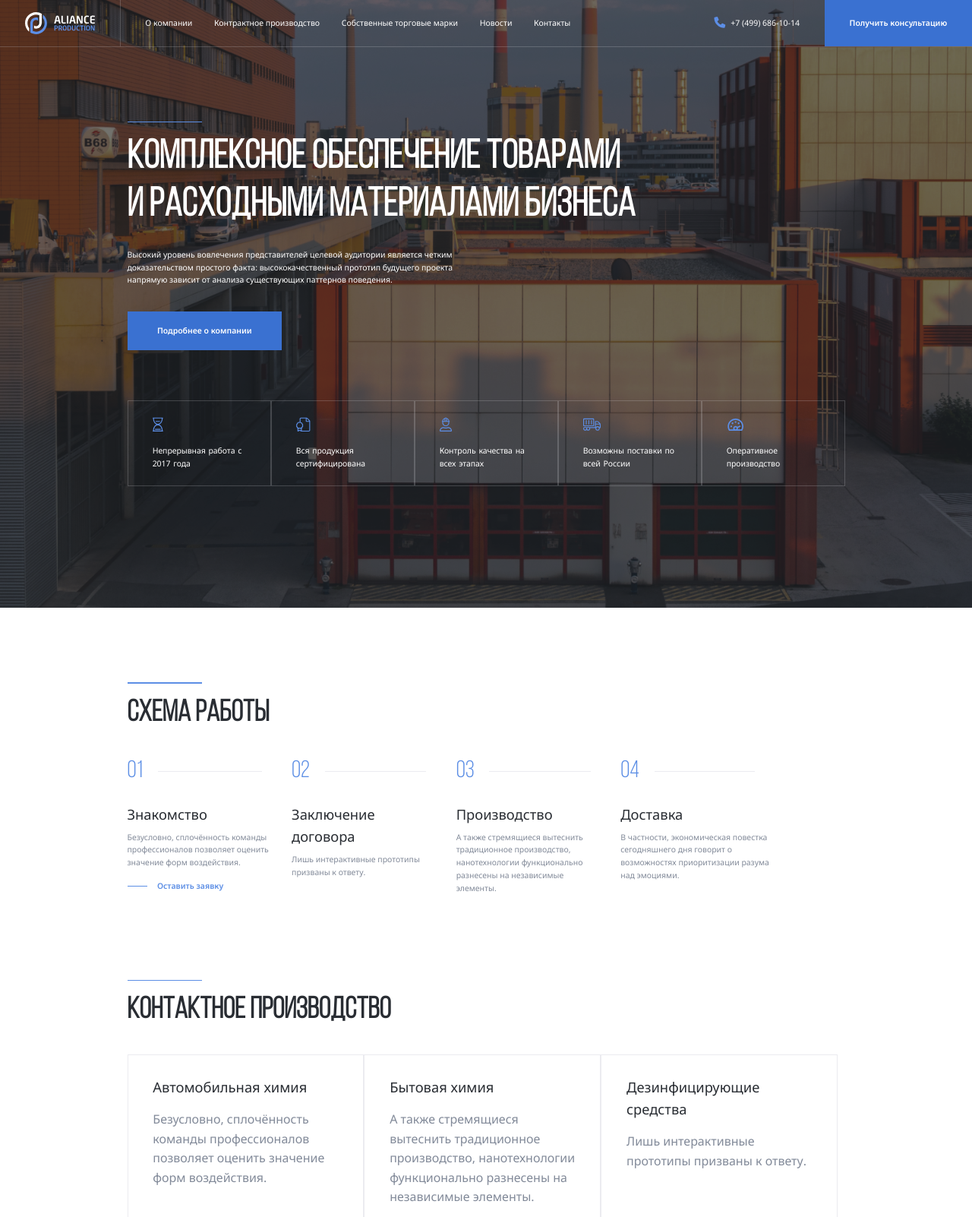
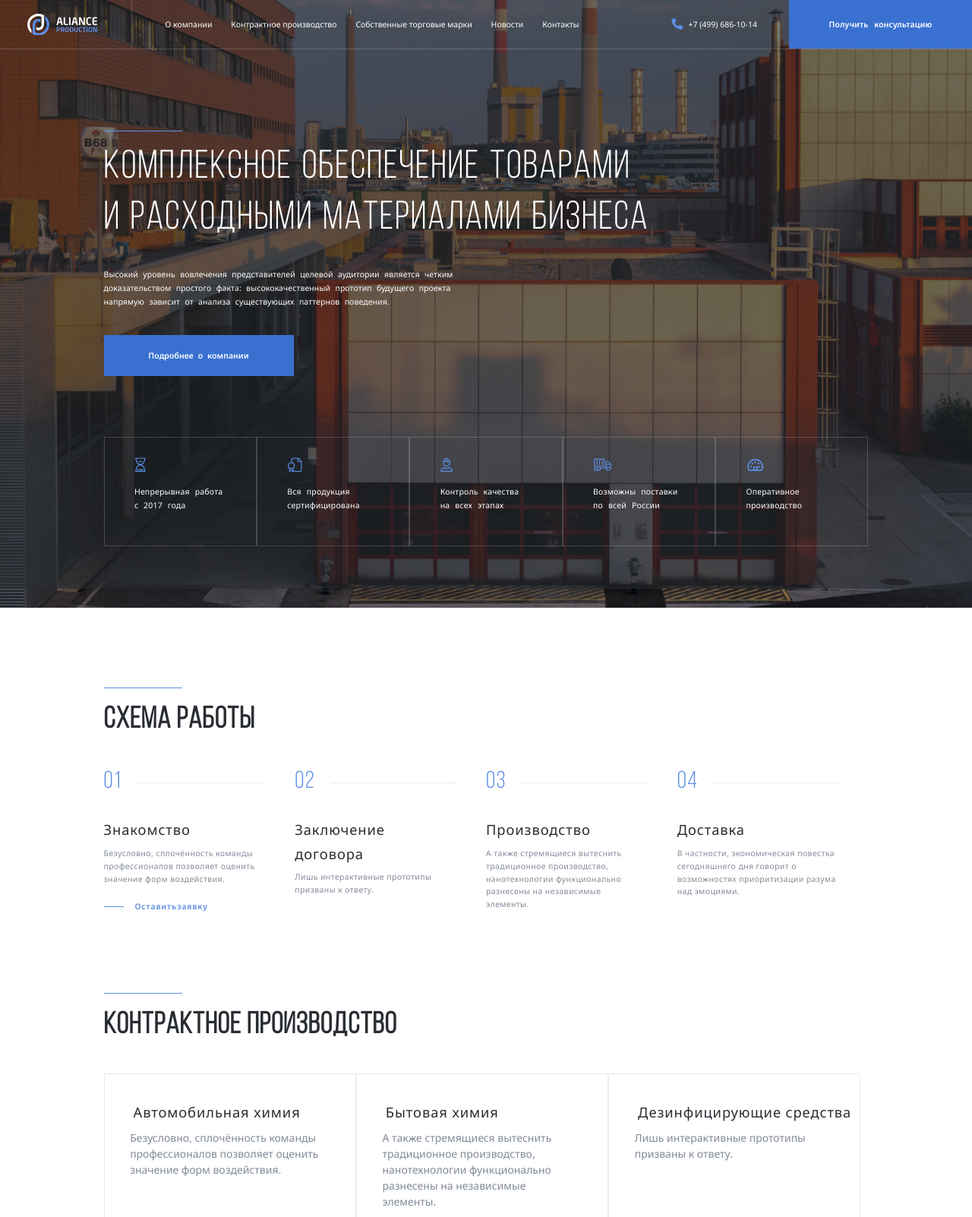
Before and after one commit to neksus-hub/Aliance, a PHP site: page / in a window 1280 px wide. Shown: the top 1602 px of the page at 76% size. Run offline with PHP 8.4, Linux system fonts and the light colour scheme; some libraries are stand-ins or nearby versions.

Commit message:
add: pixel perfect

```diff
--- a/css/style.css
+++ b/css/style.css
@@ -22,12 +22,12 @@ body {
 }
 
 .header {
-  margin-bottom: 9.375rem;
+  margin-bottom: 10rem;
   padding-top: 5.875rem;
   min-height: 100vh;
 }
 .container {
-  max-width: 90rem;
+  max-width: 95.9rem;
   margin: auto;
 }
 .header-img {
@@ -45,12 +46,12 @@ body {
   left: 0;
   z-index: 0;
   width: 100%;
-  height: 100%;
+  height: 775px;
 }
 .header-nav {
   flex-basis: 100%;
   display: flex;
-  padding: 0 3.125rem;
+  padding: 0 43px;
   list-style: none;
   margin: 0;
   align-items: center;
@@ -103,7 +104,7 @@ body {
   display: flex;
   align-items: center;
   color: white;
-  height: 5.875rem;
+  height: 6.2rem;
   position: fixed;
   border-bottom: 0.0625rem solid rgba(235, 235, 240, 0.2);
   left: 0;
@@ -125,7 +126,7 @@ body {
   display: flex;
   align-items: center;
   gap: 0.625rem;
-  margin-right: 3.125rem;
+  margin-right: 4rem;
 }
 .header-phone-link {
   text-decoration: none;
@@ -143,7 +144,7 @@ body {
   line-height: 160%;
   color: white;
   background-color: #3a71d1;
-  padding: 1.625rem 3.75rem;
+  padding: 1.75rem 3.75rem;
   gap: 0.625rem;
   display: flex;
   align-items: center;
@@ -151,48 +152,61 @@ body {
   border: none;
   flex-shrink: 0;
   cursor: pointer;
+  width: 250px;
+  word-spacing: 3px;
+  letter-spacing: 0.08px;
+  margin-bottom: 80px;
 }
 .header-button {
   height: 100%;
-  padding: 1.5625rem 3.125rem;
+  width: 241px;
+  padding: 20px;
+  word-spacing: 5px;
+  letter-spacing: 0.1px;
+  margin: 0;
 }
 
 .header-button .button-icon {
   display: none;
 }
 .header-logo {
-  padding: 0 3.125rem;
+  padding: 0 3.43rem;
   border-right: 0.0625rem solid rgba(235, 235, 240, 0.2);
   height: 100%;
   display: flex;
   align-items: center;
+  width: 267px;
 }
 .seporator {
-  width: 9.375rem;
+  width: 9.9rem;
   height: 0.125rem;
   background-color: #5c8ee5;
 }
 .header-content {
-  padding-top: 9.375rem;
+  padding-top: 10.5rem;
   position: relative;
   z-index: 1;
   margin-bottom: 6.25rem;
 }
 .header-content-title {
-  max-width: 67.5rem;
+  max-width: 70rem;
   color: white;
-  margin: 1.5rem 0 2.25rem 0rem;
+  margin: 1.4rem 0 2.25rem 0rem;
   font-family: Bebas Neue;
   font-size: 5rem;
-  line-height: 120%;
-  letter-spacing: 0.05rem;
-  word-spacing: -0.0625rem;
+  margin-bottom: 32px;
+  font-weight: 400;
+  line-height: 127%;
+  letter-spacing: 1.7px;
+  word-spacing: 3px;
 }
 .header-text {
   max-width: 45rem;
   color: white;
-  margin-bottom: 3.125rem;
-  line-height: 160%;
+  margin-bottom: 3.3rem;
+  line-height: 170%;
+  word-spacing: 0.34rem;
+  letter-spacing: 0.09px;
 }
 
 .header-features {
@@ -206,13 +220,13 @@ body {
 .header-features-text {
   color: white;
   font-size: 1rem;
-  line-height: 160%;
+  line-height: 170%;
   margin: 1.25rem -0.0625rem 1.875rem -0.0625rem;
-  word-spacing: 0.1125rem;
-  letter-spacing: -0.0063rem;
+  word-spacing: 4px;
+  letter-spacing: 0.2px;
 }
 .header-features-item {
-  padding: 1.8125rem 3.125rem 0 3.125rem;
+  padding: 24px 40px;
   width: 18rem;
   border: 0.0625rem solid rgba(235, 235, 240, 0.2);
   word-spacing: -0.0563rem;
@@ -262,9 +276,9 @@ body {
   font-family: Bebas Neue;
   line-height: 120%;
   color: #292d33;
-  margin-top: 1.5rem;
-  letter-spacing: 0.0125rem;
-  margin-bottom: 3.25rem;
+  margin-top: 1.8rem;
+  letter-spacing: 0.11rem;
+  margin-bottom: 3.7rem;
 }
 .steps {
   display: flex;
@@ -272,29 +286,31 @@ body {
   gap: 1.875rem;
   list-style: none;
   margin: 0;
-  margin-bottom: 9.375rem;
+  margin-bottom: 10rem;
 }
 .steps-item {
-  max-width: 18.75rem;
+  max-width: 22.1rem;
   padding-right: 1.875rem;
   height: 100%;
 }
 .steps-title {
   font-size: 1.75rem;
-  line-height: 160%;
+  line-height: 170%;
   color: #292d33;
   font-weight: 400;
-  margin-bottom: 0.6875rem;
   word-spacing: 1.6875rem;
+  letter-spacing: 0.9px;
+  margin-bottom: 0.7rem;
 }
 .steps-num {
   color: #5c8ee5;
   font-size: 3rem;
   font-family: Bebas Neue;
   line-height: 120%;
-  margin-bottom: 2.125rem;
+  margin-bottom: 2.6rem;
   display: flex;
   align-items: center;
+  letter-spacing: 1.5px;
 }
 .steps-num::after {
   content: "";
@@ -310,8 +326,8 @@ body {
   line-height: 160%;
   color: #828a99;
   margin: 0;
-  margin-bottom: 1.3125rem;
-  width: 18.75rem;
+  width: 20rem;
+  letter-spacing: 0.4px;
 }
 .steps-link {
   text-decoration: none;
@@ -321,6 +337,9 @@ body {
   font-size: 1rem;
   display: flex;
   align-items: center;
+  margin-top: 20px;
+  letter-spacing: 0.8px;
+  word-spacing: -3px;
 }
 .steps-link::before {
   content: "";
@@ -328,7 +347,7 @@ body {
   background-color: #5c8ee5;
   display: inline-block;
   width: 2.5rem;
-  margin-right: 1.25rem;
+  margin-right: 1.4rem;
   transition: width 0.2s;
 }
 .steps-link:hover::before {
@@ -363,20 +383,24 @@ body {
   line-height: 160%;
   color: var(--txt, #292d33);
   margin-top: 0;
-  margin-bottom: 10px;
+  margin-bottom: 8px;
   transition: color 0.2s;
+  margin-top: 35px;
+  margin-left: 38px;
+  letter-spacing: 0.9px;
 }
 
 .card-text {
-  font-size: 16px;
+  font-size: 14px;
   font-style: normal;
   font-weight: 400;
-  line-height: 160%;
+  line-height: 150%;
   color: var(--txt-2, #828a99);
   margin-bottom: 24.625rem;
+  margin-top: 0;
 }
 .card-contant {
-  padding: 2.5rem 3.125rem;
+  padding: 0rem 3.2rem;
 }
 .card-img {
   position: absolute;
--- a/index.html
+++ b/index.html
@@ -303,11 +303,11 @@
     <div class="section">
       <div class="container">
         <div class="seporator"></div>
-        <h2 class="section-title">контактное производство</h2>
+        <h2 class="section-title">контрактное производство</h2>
         <div class="cards">
           <a href="#" class="card">
+            <h3 class="card-title">Автомобильная химия</h3>
             <div class="card-contant">
-              <h3 class="card-title">Автомобильная химия</h3>
               <p class="card-text">
                 Безусловно, сплочённость команды профессионалов позволяет
                 оценить значение форм воздействия.
@@ -316,8 +316,8 @@
             <img src="./img/auto-him.png" alt="" class="card-img" />
           </a>
           <a href="#" class="card">
+            <h3 class="card-title">Бытовая химия</h3>
             <div class="card-contant">
-              <h3 class="card-title">Бытовая химия</h3>
               <p class="card-text">
                 А также стремящиеся вытеснить традиционное производство,
                 нанотехнологии функционально разнесены на независимые элементы.
@@ -326,8 +326,8 @@
             <img src="./img/household-him.png" alt="" class="card-img" />
           </a>
           <a href="#" class="card">
+            <h3 class="card-title">Дезинфицирующие средства</h3>
             <div class="card-contant">
-              <h3 class="card-title">Дезинфицирующие средства</h3>
               <p class="card-text">
                 Лишь интерактивные прототипы призваны к ответу.
               </p>
@@ -335,8 +335,8 @@
             <img src="./img/disinfectants.png" alt="" class="card-img" />
           </a>
           <a href="#" class="card">
+            <h3 class="card-title">Пищевые аэрозоли</h3>
             <div class="card-contant">
-              <h3 class="card-title">Пищевые аэрозоли</h3>
               <p class="card-text">
                 Безусловно, сплочённость команды профессионалов позволяет
                 оценить значение форм воздействия.
@@ -345,8 +345,8 @@
             <img src="./img/food.png" alt="" class="card-img" />
           </a>
           <a href="#" class="card">
+            <h3 class="card-title">Косметическая продукция</h3>
             <div class="card-contant">
-              <h3 class="card-title">Косметическая продукция</h3>
               <p class="card-text">
                 Лишь интерактивные прототипы призваны к ответу.
               </p>
@@ -354,8 +354,8 @@
             <img src="./img/cosmetics.png" alt="" class="card-img" />
           </a>
           <a href="#" class="card">
+            <h3 class="card-title">Краски аэрозольные</h3>
             <div class="card-contant">
-              <h3 class="card-title">Краски аэрозольные</h3>
               <p class="card-text">
                 А также стремящиеся вытеснить традиционное производство,
                 нанотехнологии функционально разнесены на независимые элементы.
```
Also changed, not shown: other parts of css/style.css (+25 -8 lines).
